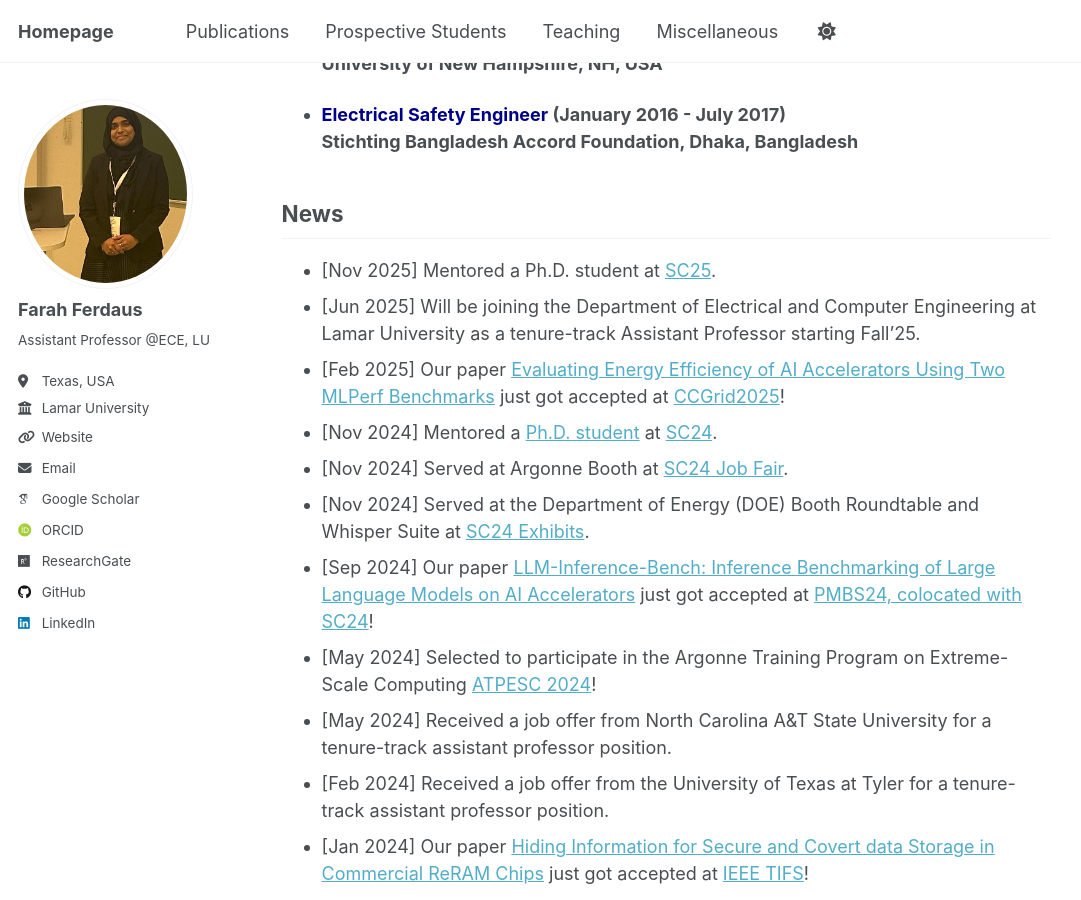
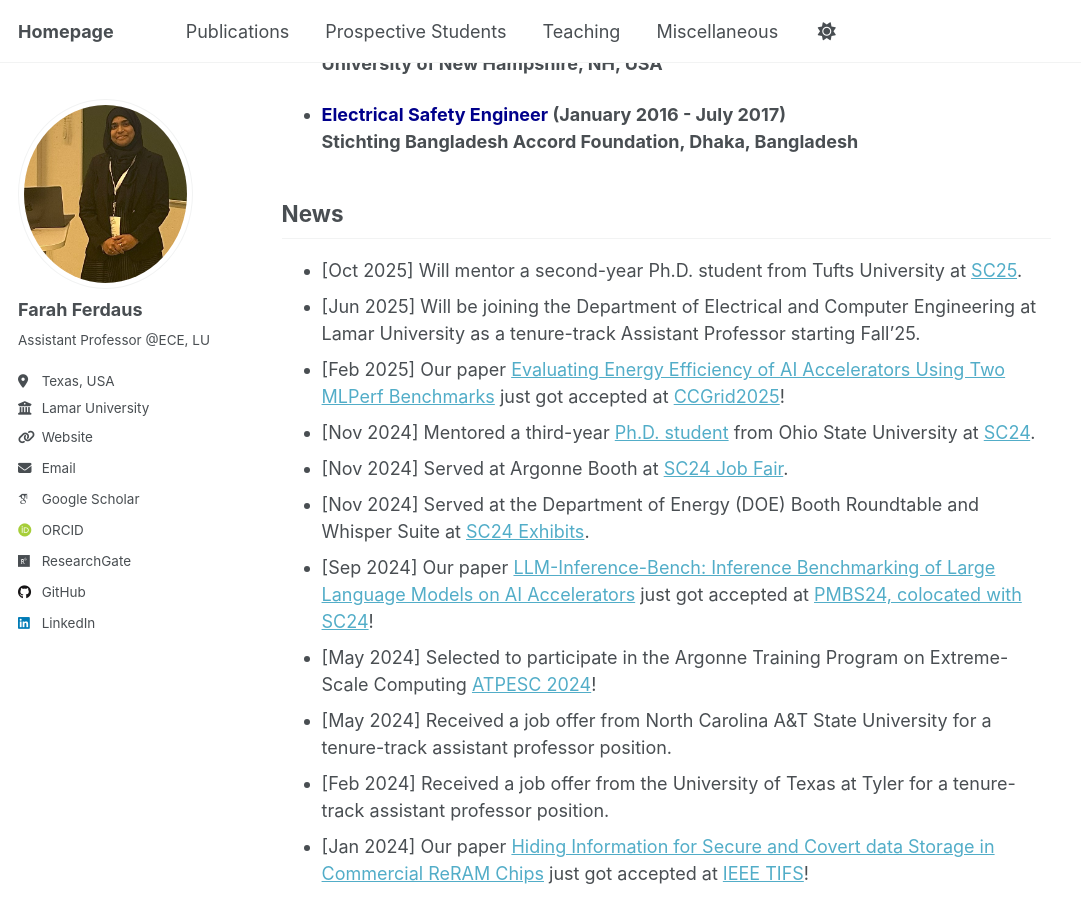
Before and after one commit to fferdaus/fferdaus.github.io, a Jekyll site: the page built from _pages/about.md, in a window 1280 px wide and 900 px high, scrolled down 1539 px. Shown: the whole window, without its empty margins (0-1081 px from the left). Built offline with Jekyll 4.4.1, drawn with Linux system fonts in a browser that asks for light colours; some web fonts are replaced.

Commit message:
Update about.md

```diff
--- a/_pages/about.md
+++ b/_pages/about.md
@@ -58,12 +58,11 @@ I have published numerous scientific articles, including journal articles, confe
 - **<span style="color:darkblue">Electrical Safety Engineer</span> (January 2016 - July 2017)**
 **Stichting Bangladesh Accord Foundation, Dhaka, Bangladesh**
 
-
 ## News
-- [Nov 2025] Mentored a Ph.D. student at [SC25](https://sc25.supercomputing.org/students/mentor-protege-matching/).
+- [Oct 2025] Will mentor a second-year Ph.D. student from Tufts University at [SC25](https://sc25.supercomputing.org/students/mentor-protege-matching/).
 - [Jun 2025] Will be joining the Department of Electrical and Computer Engineering at Lamar University as a tenure-track Assistant Professor starting Fall'25.
 - [Feb 2025] Our paper [Evaluating Energy Efficiency of AI Accelerators Using Two MLPerf Benchmarks](https://ieeexplore.ieee.org/abstract/document/11044796) just got accepted at [CCGrid2025](https://site.uit.no/ccgrid2025/)!
-- [Nov 2024] Mentored a [Ph.D. student](https://www.linkedin.com/feed/update/urn:li:activity:7266566474553528321/) at [SC24](https://sc24.supercomputing.org/).
+- [Nov 2024] Mentored a third-year [Ph.D. student](https://www.linkedin.com/feed/update/urn:li:activity:7266566474553528321/) from Ohio State University at [SC24](https://sc24.supercomputing.org/).
 - [Nov 2024] Served at Argonne Booth at [SC24 Job Fair](https://sc24.supercomputing.org/program/job-fair/).
 - [Nov 2024] Served at the Department of Energy (DOE) Booth Roundtable and Whisper Suite at [SC24 Exhibits](https://hallerickson.ungerboeck.com/prod/app85.cshtml?aat=peuh5vlO6ZHi%2b47qjYZa18Xc2wJidCmeJEqz3QTdp0w%3d).
 - [Sep 2024] Our paper [LLM-Inference-Bench: Inference Benchmarking of Large Language Models on AI Accelerators](https://ieeexplore.ieee.org/abstract/document/10820566) just got accepted at [PMBS24, colocated with SC24](https://sc24.conference-program.com/session/?sess=sess748)!
```
